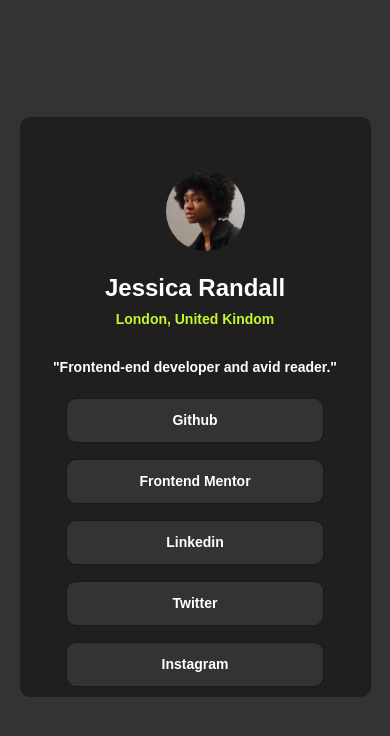
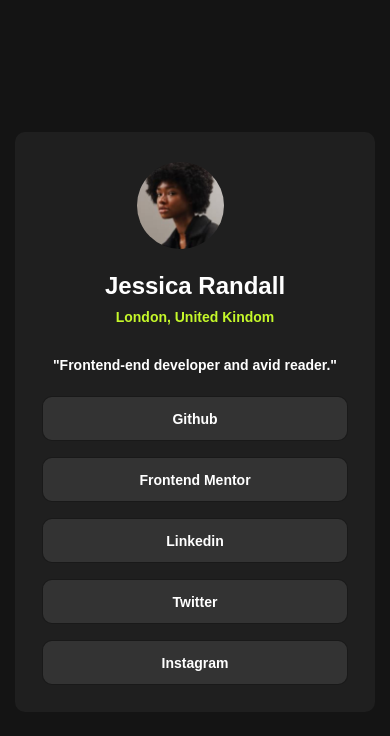
Before and after one commit to samiiirkarki-dv/Social-links-profile, a plain HTML site: page index.html in a window 390 px wide. Drawn offline with Linux system fonts and the light colour scheme.

Commit message:
updated css withoriginal design

```diff
--- a/style.css
+++ b/style.css
@@ -6,7 +6,7 @@
 }
 
 body {
-  background-color: #333333;
+  background-color: hsl(0, 0%, 8%);
   display: flex;
   justify-content: center;
   align-items: center;
@@ -14,7 +14,7 @@ body {
 }
 
 .container {
-  background-color: #1f1f1f;
+  background-color: hsl(0, 0%, 12%);
   width: 360px;
   height: 580px;
   border: none;
@@ -29,13 +29,13 @@ body {
 
 h1 {
   text-align: center;
-  color: #fff;
+  color: hsl(0, 0%, 100%);
   margin: -11px 0;
   font-weight: 700;
   font-size: 24px;
 }
 .span {
-  color: #c5f82a;
+  color: hsl(75, 94%, 57%);
   font-size: 14px;
   font-weight: bold;
   text-align: center;
@@ -44,7 +44,7 @@ h1 {
 
 .topic {
   text-align: center;
-  color: #fff;
+  color: hsl(0, 0%, 100%);
   margin-top: 32px;
   font-size: 14px;
   font-weight: bold;
@@ -70,20 +70,20 @@ h1 {
   font-size: 14px;
   font-weight: 700;
   text-decoration: none;
-  color: #ffff;
+  color: hsl(0, 0%, 100%);
   align-content: center;
   transition: 0.3s ease-in;
 }
 
 .medias a:hover {
-  background-color: #c5f82a;
-  color: #1f1f1f;
+  background-color: hsl(75, 94%, 57%);
+  color: hsl(0, 0%, 12%);
 }
 
-@media (max-width: 480px) {
+@media (max-width: 375px) {
 
 .container {
-    width: 90%;
+    width: 92%;
     padding: 24px;
     margin-bottom: 30px;
 }
```
